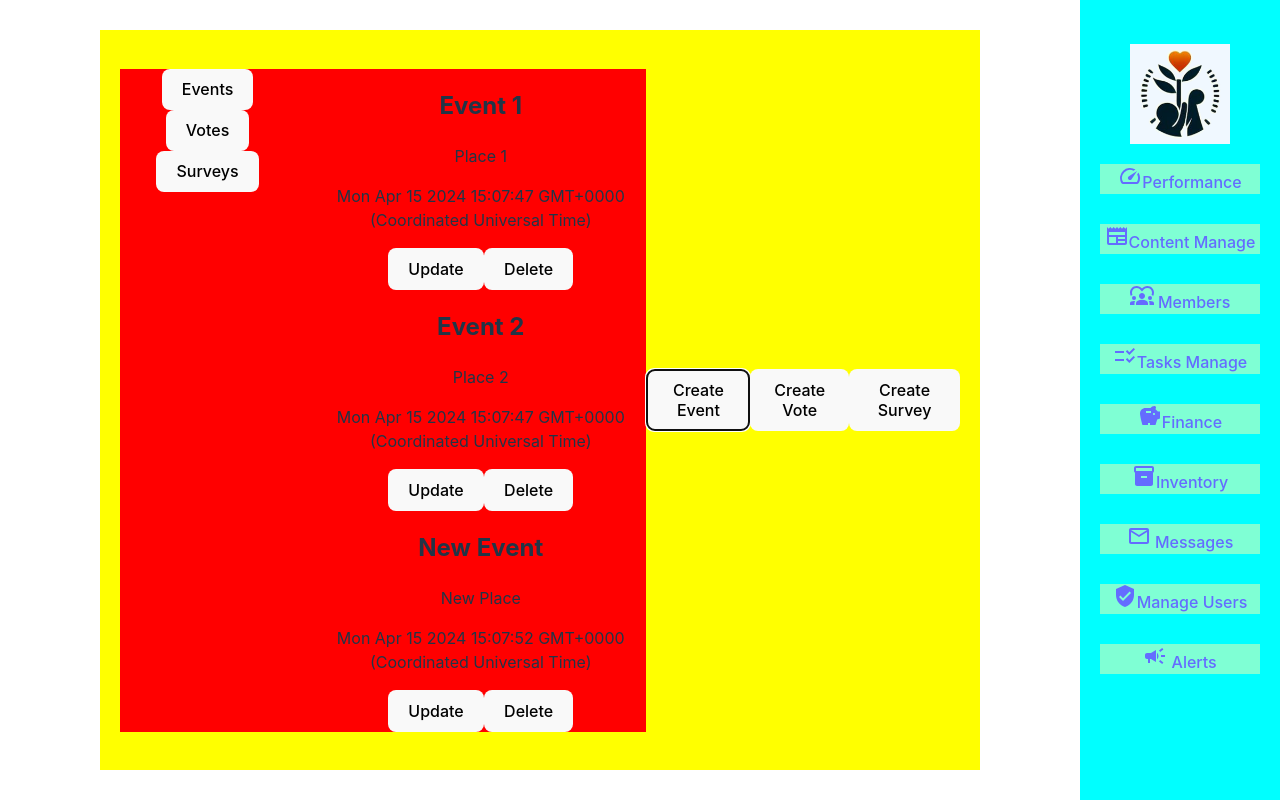
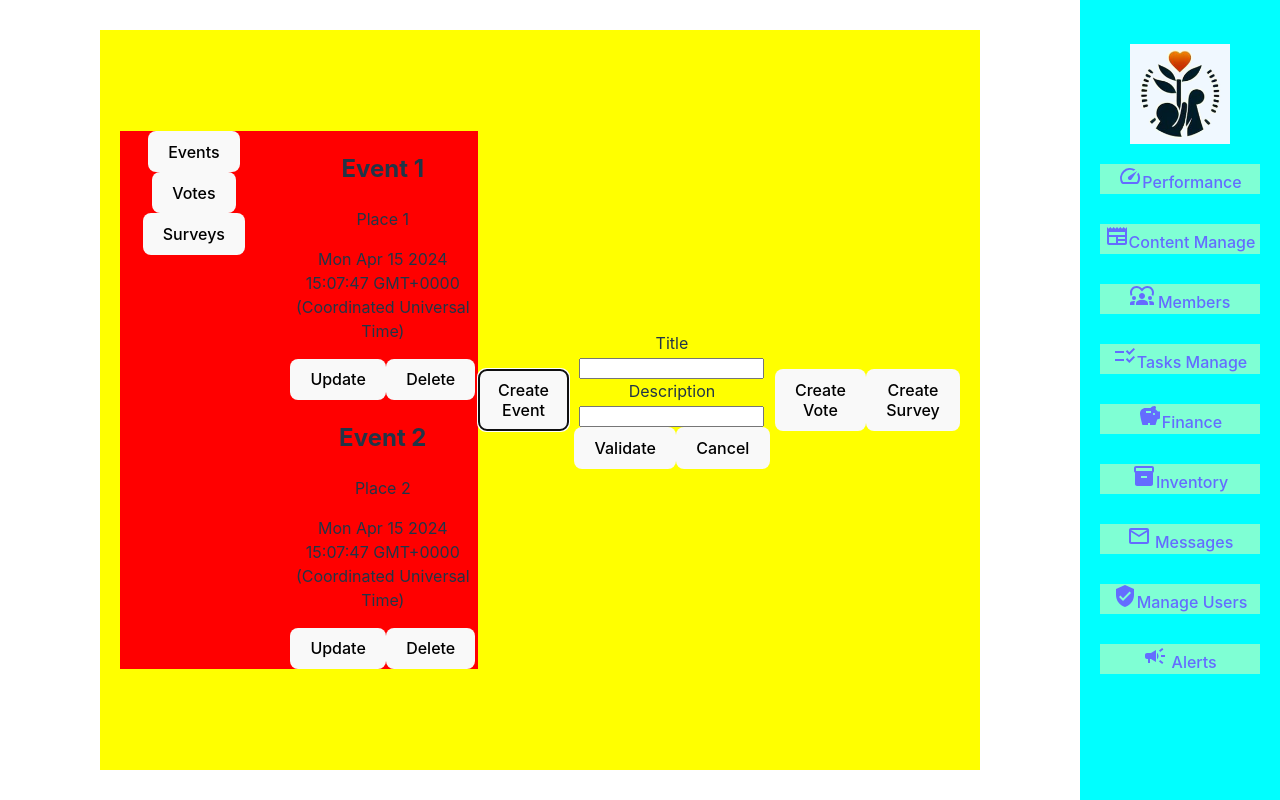
Before and after one commit to dilaneeshvaran/force-du-coeur-projet-annuel, a React (Vite) app in the folder backoffice/: page /contentManager in a window 1280 px wide. Both pictures are taken after a click on the button "Create Event". Built offline with nearby package versions, Linux system fonts and the light colour scheme.

Commit message:
content management completed update and creation
Signed-off-by: Dilan EESHVARAN <ieeshvarand@gmail.com>

```diff
--- a/backoffice/src/components/Event.tsx
+++ b/backoffice/src/components/Event.tsx
@@ -1,9 +1,9 @@
-import React from 'react';
+import React, { useState } from 'react';
 
 interface Event {
     date: Date;
-    place: string;
     description: string;
+    title: string;
     images: string[];
 }
 
@@ -11,16 +11,29 @@ interface Event {
 interface EventProps {
     event: Event;
     onUpdate: (updatedEvent: Event) => void;
-    onDelete: () => void; // Add this line
+    onDelete: () => void;
 }
 
 const Event: React.FC<EventProps> = ({ event, onUpdate, onDelete }) => {
+    const [isEditing, setIsEditing] = useState(false);
+    const [updatedEvent, setUpdatedEvent] = useState(event);
+
+    if (isEditing) {
+        return (
+            <div>
+                <input value={updatedEvent.description} onChange={e => setUpdatedEvent({ ...updatedEvent, description: e.target.value })} />
+                <input value={updatedEvent.title} onChange={e => setUpdatedEvent({ ...updatedEvent, title: e.target.value })} />
+                <button onClick={() => { onUpdate(updatedEvent); setIsEditing(false); }}>Validate</button>
+                <button onClick={() => setIsEditing(false)}>Cancel</button>
+            </div>
+        );
+    }
     return (
         <div>
-            <h2>{event.description}</h2>
-            <p>{event.place}</p>
+            <h2>{event.title}</h2>
+            <p>{event.description}</p>
             <p>{event.date.toString()}</p>
-            <button onClick={() => onUpdate({ ...event, description: 'Updated description' })}>Update</button>
+            <button onClick={() => setIsEditing(true)}>Update</button>
             <button onClick={onDelete}>Delete</button>
         </div>
     );
--- a/backoffice/src/pages/contentManager.tsx
+++ b/backoffice/src/pages/contentManager.tsx
@@ -4,12 +4,13 @@ import Event from '../components/Event';
 import Vote from '../components/Vote';
 import Survey from '../components/Survey';
 import { createEvent, updateEvent, deleteEvent, createVote, updateVote, deleteVote, createSurvey, updateSurvey, deleteSurvey } from './contentFunctions';
+import { Description } from '@mui/icons-material';
 
 function ContentManager() {
 
     const [events, setEvents] = useState<Event[]>([
-        { date: new Date(), place: 'Place 1', description: 'Event 1', images: ['image1.jpg'] },
-        { date: new Date(), place: 'Place 2', description: 'Event 2', images: ['image2.jpg'] },
+        { date: new Date(), description: 'Place 1', title: 'Event 1', images: ['image1.jpg'] },
+        { date: new Date(), description: 'Place 2', title: 'Event 2', images: ['image2.jpg'] },
     ]);
     const [votes, setVotes] = useState<Vote[]>([
         { title: 'Vote 1', description: 'Description 1', options: ['Option 1', 'Option 2'], deadline: new Date() },
@@ -20,7 +21,19 @@ function ContentManager() {
         { title: 'Survey 2', description: 'Description 2', deadline: new Date() },
     ]);
 
+    const [isCreatingEvent, setIsCreatingEvent] = useState(false);
+    const [newEvent, setNewEvent] = useState({ date: new Date(), description: '', title: '', images: [''] });
+
+    const [isCreatingVote, setIsCreatingVote] = useState(false);
+    const [newVote, setNewVote] = useState({ title: '', description: '', options: [''], deadline: new Date() });
+
+    const [isCreatingSurvey, setIsCreatingSurvey] = useState(false);
+    const [newSurvey, setNewSurvey] = useState({ title: '', description: '', deadline: new Date() });
+
     const [selectedOption, setSelectedOption] = useState<'events' | 'votes' | 'surveys'>('events');
+
+
+
 
     return (
         <div className="contentBox">
@@ -57,9 +70,33 @@ function ContentManager() {
                     ))}
                 </div>
             </div>
-            <button onClick={() => setEvents(prevEvents => createEvent(prevEvents, { date: new Date(), place: 'New Place', description: 'New Event', images: ['newImage.jpg'] }))}>Create Event</button>
-            <button onClick={() => setVotes(prevVotes => createVote(prevVotes, { title: 'New Vote', description: 'New Description', options: ['New Option 1', 'New Option 2'], deadline: new Date() }))}>Create Vote</button>
-            <button onClick={() => setSurveys(prevSurveys => createSurvey(prevSurveys, { title: 'New Survey', description: 'New Description', deadline: new Date() }))}>Create Survey</button>
+            <button onClick={() => setIsCreatingEvent(true)}>Create Event</button>
+            {isCreatingEvent && (
+                <div>
+                    Title<input value={newEvent.title} onChange={e => setNewEvent({ ...newEvent, title: e.target.value })} />
+                    <br></br>Description<input value={newEvent.description} onChange={e => setNewEvent({ ...newEvent, description: e.target.value })} />
+                    <button onClick={() => { setEvents(prevEvents => createEvent(prevEvents, newEvent)); setIsCreatingEvent(false); }}>Validate</button>
+                    <button onClick={() => setIsCreatingEvent(false)}>Cancel</button>
+                </div>
+            )}
+            <button onClick={() => setIsCreatingVote(true)}>Create Vote</button>
+            {isCreatingVote && (
+                <div>
+                    Title<input value={newVote.title} onChange={e => setNewVote({ ...newVote, title: e.target.value })} />
+                    <br></br>Description<input value={newVote.description} onChange={e => setNewVote({ ...newVote, description: e.target.value })} />
+                    <button onClick={() => { setVotes(prevVotes => createVote(prevVotes, newVote)); setIsCreatingVote(false); }}>Validate</button>
+                    <button onClick={() => setIsCreatingVote(false)}>Cancel</button>
+                </div>
+            )}
+            <button onClick={() => setIsCreatingSurvey(true)}>Create Survey</button>
+            {isCreatingSurvey && (
+                <div>
+                    Title<input value={newSurvey.title} onChange={e => setNewSurvey({ ...newSurvey, title: e.target.value })} />
+                    <br></br>Description<input value={newSurvey.description} onChange={e => setNewSurvey({ ...newSurvey, description: e.target.value })} />
+                    <button onClick={() => { setSurveys(prevSurveys => createSurvey(prevSurveys, newSurvey)); setIsCreatingSurvey(false); }}>Validate</button>
+                    <button onClick={() => setIsCreatingSurvey(false)}>Cancel</button>
+                </div>
+            )}
         </div >
     );
 }
```
Also changed, not shown: 1 other file (tests, documents, lock files or other folders).
